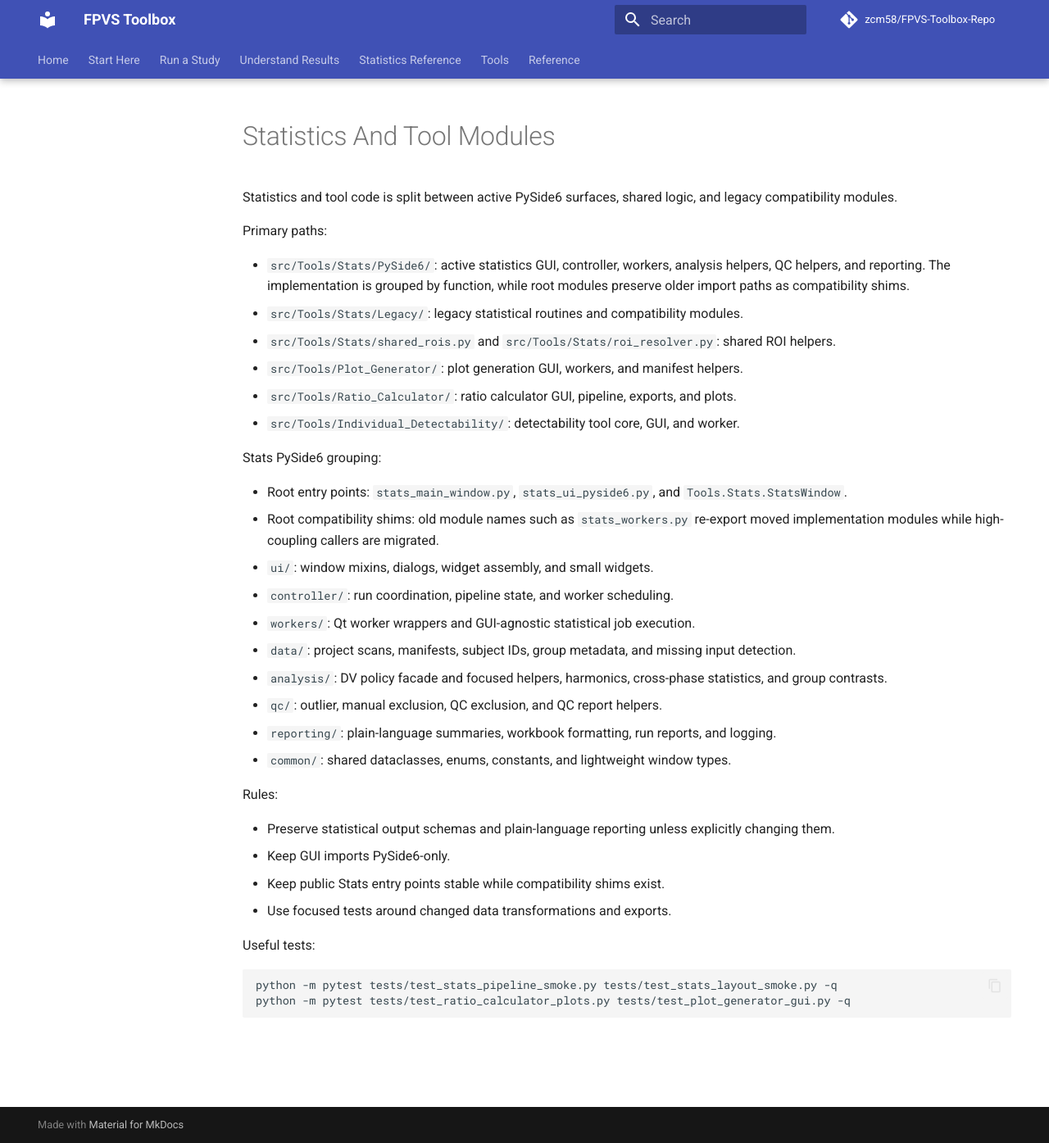
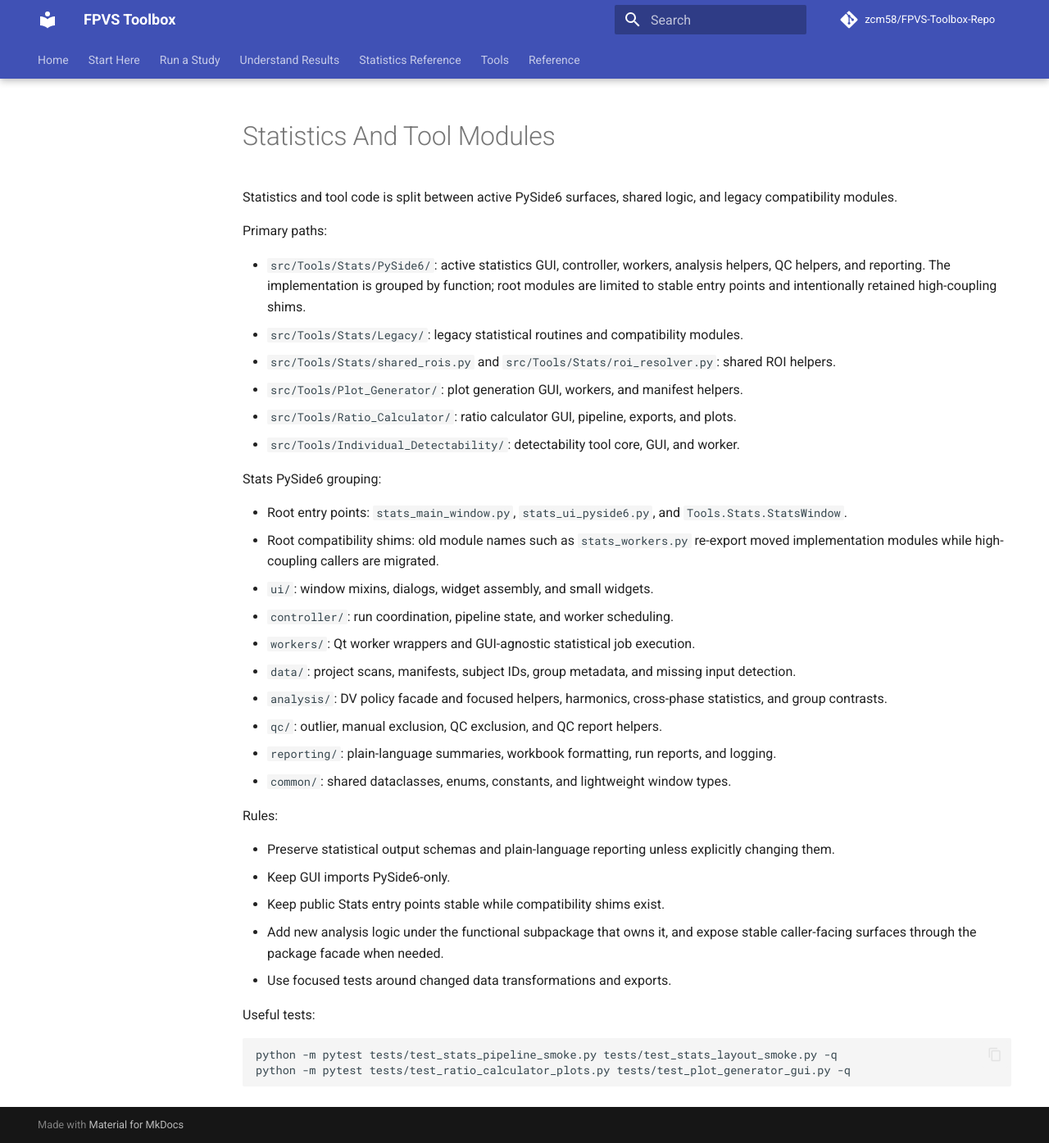
Before and after one commit to zcm58/FPVS-Toolbox-Repo, an MkDocs documentation site: the page built from docs/architecture/statistics-tools.md, in a window 1280 px wide and 1395 px high. Shown: the whole window at 82% size. Built offline with MkDocs 1.6.1 and Material for MkDocs 9.7.7, drawn with Linux system fonts in a browser that asks for light colours; comment, search, counter and statistics services are not loaded.

Commit message:
Document Stats DV policy structure

```diff
--- a/docs/architecture/statistics-tools.md
+++ b/docs/architecture/statistics-tools.md
@@ -4,7 +4,7 @@ Statistics and tool code is split between active PySide6 surfaces, shared logic,
 
 Primary paths:
 
-- `src/Tools/Stats/PySide6/`: active statistics GUI, controller, workers, analysis helpers, QC helpers, and reporting. The implementation is grouped by function, while root modules preserve older import paths as compatibility shims.
+- `src/Tools/Stats/PySide6/`: active statistics GUI, controller, workers, analysis helpers, QC helpers, and reporting. The implementation is grouped by function; root modules are limited to stable entry points and intentionally retained high-coupling shims.
 - `src/Tools/Stats/Legacy/`: legacy statistical routines and compatibility modules.
 - `src/Tools/Stats/shared_rois.py` and `src/Tools/Stats/roi_resolver.py`: shared ROI helpers.
 - `src/Tools/Plot_Generator/`: plot generation GUI, workers, and manifest helpers.
@@ -29,6 +29,7 @@ Rules:
 - Preserve statistical output schemas and plain-language reporting unless explicitly changing them.
 - Keep GUI imports PySide6-only.
 - Keep public Stats entry points stable while compatibility shims exist.
+- Add new analysis logic under the functional subpackage that owns it, and expose stable caller-facing surfaces through the package facade when needed.
 - Use focused tests around changed data transformations and exports.
 
 Useful tests:
```
Also changed, not shown: src/Tools/Stats/PySide6/README.md (+14 -4 lines).
